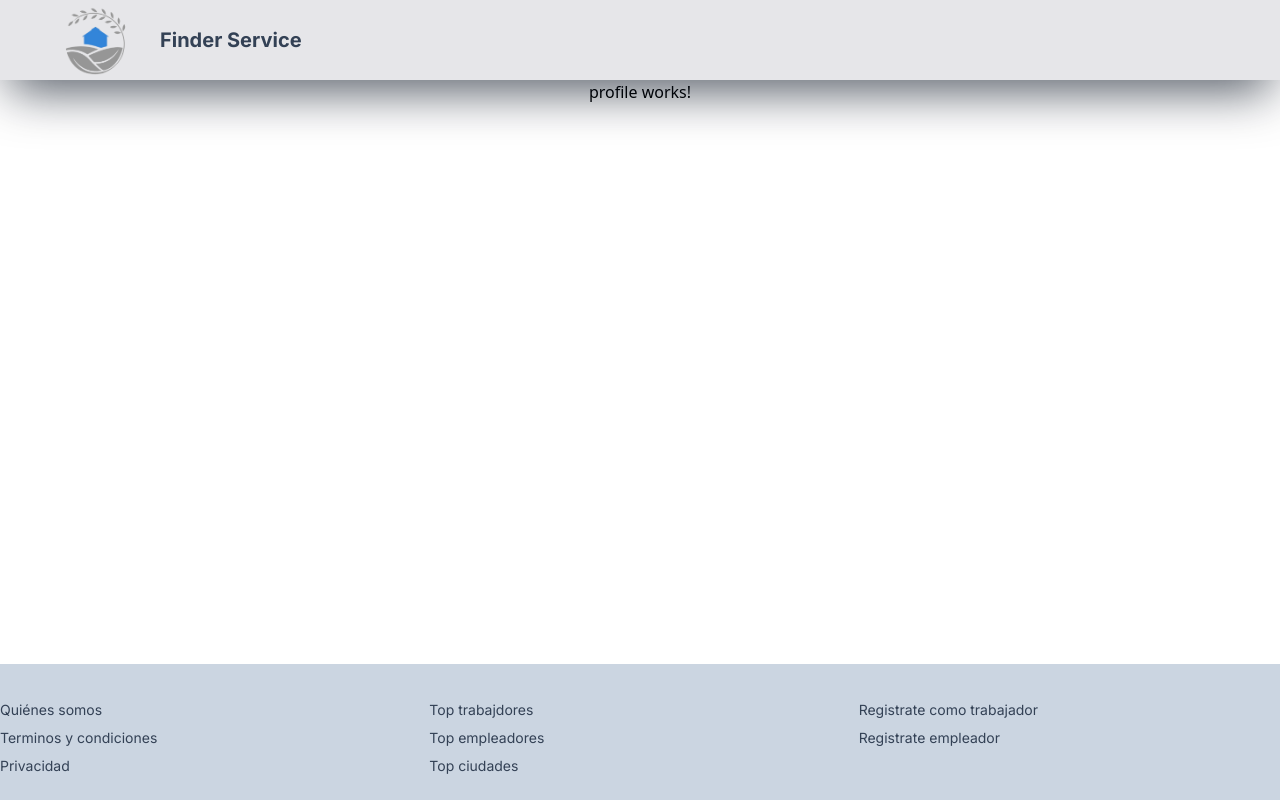
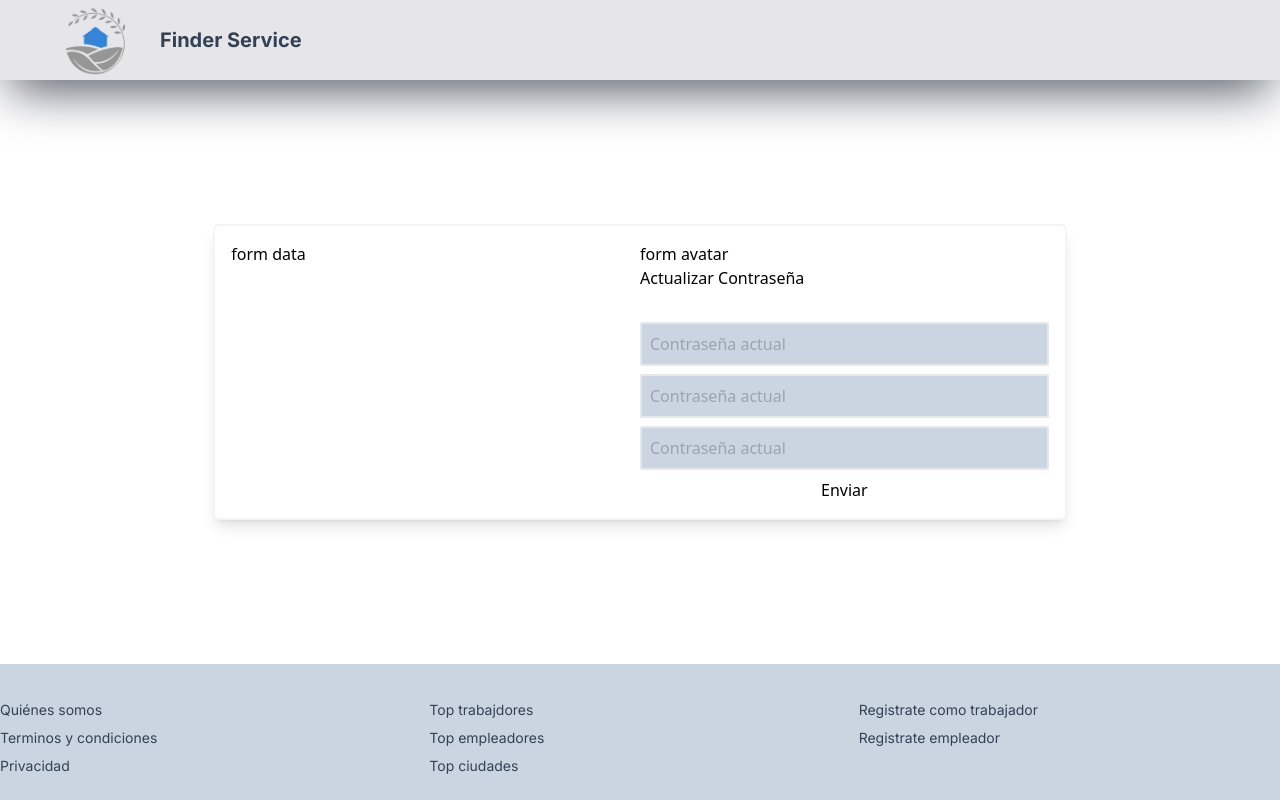
Before and after one commit to FinderService/FinderService, a Next.js app in the folder finderservice/: page /User/profile in a window 1280 px wide. Built offline with nearby package versions, Linux system fonts and the light colour scheme; no server answers.

Commit message:
avanzando

```diff
--- /dev/null
+++ b/finderservice/components/User/formpassword.js
@@ -0,0 +1,73 @@
+import { validatePassword } from "@/utils/validators";
+import { useEffect, useState } from "react";
+import { useSession } from "next-auth/react";
+import axios from "axios";
+
+export default function FormPassword() {
+
+  const { data: session } = useSession();
+  console.log(session);
+
+  const [state, setState] = useState({
+    current: "",
+    newpass: "",
+    renew: "",
+    email: "",
+  });
+
+  const handleChange = (e) => {
+    setState({
+      ...state,
+      [e.target.name]: e.target.value,
+    });
+  };
+
+  const handleSubmit = async (e) => {
+    e.preventDefault();
+
+    let res = await axios.post('/api/auth/password', state);
+
+  }
+
+  useEffect(() => {
+    if(session){
+        setState({
+            ...state,
+            mail: session.user?.email
+        })
+    }
+},[session]);
+
+  return (
+    <>
+      <form className="flex flex-col gap-2" onSubmit={ handleSubmit}>
+        <input type="text" name="email" vlaue={ state.email } />
+        <input
+          type="password"
+          name="current"
+          placeholder="Contraseña actual"
+          className="form-input"
+          value={state.current}
+          onChange={handleChange}
+        />
+        <input
+          type="password"
+          name="newpass"
+          placeholder="Contraseña actual"
+          className="form-input"
+          value={state.newpass}
+          onChange={handleChange}
+        />
+        <input
+          type="password"
+          name="renew"
+          placeholder="Contraseña actual"
+          className="form-input"
+          value={state.renew}
+          onChange={handleChange}
+        />
+        <button type="submit">Enviar</button>
+      </form>
+    </>
+  );
+}
--- a/finderservice/jsconfig.json
+++ b/finderservice/jsconfig.json
@@ -4,6 +4,7 @@
       "@/*": ["./src/*"],
       "@public/*": ["./public/*"],
       "@components/*": ["./components/*"],
+      "@redux/*": ["./src/redux/*"],
     }
   }
 }
--- a/finderservice/src/models/Worker.js
+++ b/finderservice/src/models/Worker.js
@@ -20,7 +20,7 @@ const workerSchema = new Schema(
       require: [true, "Email is required"],
     },
     phonenumber: {
-      type: Number,
+      type: String,
     },
     profilepic: {
       type: String,
--- a/finderservice/src/pages/User/profile.js
+++ b/finderservice/src/pages/User/profile.js
@@ -1,11 +1,25 @@
 import Footer from "@components/Footer"
 import Layout from "@components/Layout"
+import FormPassword from "@components/User/formpassword"
 
 export default function Profile() {
     return(
         <Layout>
             <div className="contentCentered">
-                profile works!
+                 <div className="w-2/3 flex flex-row border-2 border-gray-100 shadow-lg rounded-md p-4">
+                    <div className="w-1/2">
+                        form data
+                    </div>
+                    <div className="w-1/2">
+                        <div>
+                            form avatar
+                        </div>
+                        <div>
+                            <h3>Actualizar Contraseña</h3>
+                            <FormPassword />
+                        </div>
+                    </div>
+                 </div>
             </div>
             <Footer />
         </Layout>
--- /dev/null
+++ b/finderservice/src/pages/api/auth/getUser.js
@@ -0,0 +1,24 @@
+import { dbConnect } from "@/utils/mongoose";
+import Worker from "@/models/Worker";
+
+export default async function registerHandler(req, res){
+
+    try{
+
+        console.log(req.body);
+        const { email } = req.body;
+        if( !email ) {
+            throw new Error('Falta el correo...');
+        }
+
+        await dbConnect();
+
+        const user = await Worker.findOne({ email }).exec();
+
+        res.status(200).json({ user })
+
+    }catch(error){
+        res.status(400).json({ success: false, error: error });
+    }
+
+}
--- /dev/null
+++ b/finderservice/src/pages/api/auth/password.js
@@ -0,0 +1,47 @@
+import { dbConnect } from "@/utils/mongoose";
+import Worker from "@/models/Worker";
+import { mailGun } from "@/utils/mailgun";
+import crypto from 'crypto';
+
+import { mailValidate } from "@/utils/plantillas";
+
+export default async function registerHandler(req, res){
+
+    try{
+
+        console.log(req.body);
+        return;
+
+        const { current, newpass, id } = req.body;
+        if( !current || !newpass ) {
+            throw new Error('Datos incompletos');
+        }
+
+        await dbConnect();
+
+        const user = await Worker.findOne({ _id: id }).exec();
+
+        let isValid;
+          await verifyPassword(
+            password,
+            user.password,
+            user.salt
+          ).then( (response) => {
+            isValid = response;
+          } )
+          .catch( error => {
+            console.log(error);
+          } );
+
+          if (!isValid) {
+            console.log("El pass no es valido...");
+            throw new Error("Usuario y/o password incorrectos.");
+          }
+
+
+
+    }catch(error){
+        res.status(400).json({ success: false, error: error });
+    }
+
+}
--- a/finderservice/src/pages/api/auth/register.js
+++ b/finderservice/src/pages/api/auth/register.js
@@ -9,14 +9,15 @@ export default async function registerHandler(req, res){
 
     try{
 
-        const { name, username, password } = req.body;
-        if( !name || !username || !password ) {
+        const { name, last, phone, username, password } = req.body;
+        // console.log(req.body);
+
+        if( !name || !last || !phone || !username || !password ) {
             throw new Error('Datos incompletos');
         }
 
         await dbConnect();
-
-
+        console.log('sigue...');
 
         crypto.randomBytes(16, (err, salt) => {
 		    const newSalt = salt.toString('base64')
@@ -34,27 +35,28 @@ export default async function registerHandler(req, res){
 
 			    let newUser = await Worker.create({
 					name,
+                    last,
+                    phonenumber: phone,
                     password: encryptedPassword,
                     age: 22,
+                    types,
                     email: username,
                     rating: 0,
                     salt: newSalt,
-                    validator: validator
+                    validator: validator,
+                    profile,
 				});
+
 
                 let mail = await mailGun(username, 'Bienvenido a Finder Service', content );
 
 
                 if(newUser){
-                    return res.status(201).json({ success: true, user: newUser, msg: 'Usuario registrado con éxito.', mail });
+                    return res.status(201).json({ success: true, user: newUser, msg: 'Usuario registrado con éxito.' });
                 }
 
 		    })
 	    })
-
-        //const user = await Worker.create(workerexample);
-        //return res.status(201).json({ success: true, user: user });
-        //mongoose.connection.close();
 
     }catch(error){
         res.status(400).json({ success: false, error: error });
--- a/finderservice/src/redux/actions-Type.js
+++ b/finderservice/src/redux/actions-Type.js
@@ -1 +1,2 @@
 export const CREATE_POSTULATION = "CREATE_POSTULATION";
+export const GET_USER_DATA = "GET_USER_DATA";
--- a/finderservice/src/redux/actions.js
+++ b/finderservice/src/redux/actions.js
@@ -1,5 +1,5 @@
 import axios from "axios";
-import {CREATE_POSTULATION} from "./actions-Type";
+import {CREATE_POSTULATION, GET_USER_DATA} from "./actions-Type";
 
 
 export const createPostulation = () => {
@@ -20,3 +20,18 @@ export const createPostulation = () => {
       }
     };
   };
+
+export const getUserData = (email) => {
+    return async (dispatch) => {
+      try {
+        const { data } = await axios.post(`/api/auth/getUser`,email);
+        return dispatch({
+          type: getUserData,
+          payload: data,
+        });
+
+      } catch (err) {
+        alert("Disculpe, su postulación no pudo ser creada.");
+      }
+    };
+  };
--- a/finderservice/src/redux/reducer.js
+++ b/finderservice/src/redux/reducer.js
@@ -1,9 +1,10 @@
 import { combineReducers } from "redux";
-import {CREATE_POSTULATION} from "./actions-Type";
+import {CREATE_POSTULATION, GET_USER_DATA} from "./actions-Type";
 
 // Define el estado inicial de tu aplicación
 const initialState = {
   allPostulations : [],
+  userData: [],
 };
 
 
@@ -20,9 +21,29 @@ const initialState = {
   }
 };
 
+const userReducer = (state = initialState, action) => {
+
+    const { type, payload } = action;
+
+    switch(type){
+
+      case GET_USER_DATA:
+        return{
+          ...state,
+          userData: payload,
+        }
+      default:
+        return { ...state }
+
+    }
+}
+
+
+
 // Combina los reducers en un único reducer raíz
 const rootReducer = combineReducers({
  postulation: postulationReducer,
+ userReducer,
 });
 
 export default rootReducer;
--- a/finderservice/src/styles/globals.css
+++ b/finderservice/src/styles/globals.css
@@ -65,5 +65,5 @@
 }
 
 .contentCentered{
-    @apply w-full h-screen flex flex-col items-center
+    @apply w-full h-screen flex flex-col items-center justify-center
 }
```
